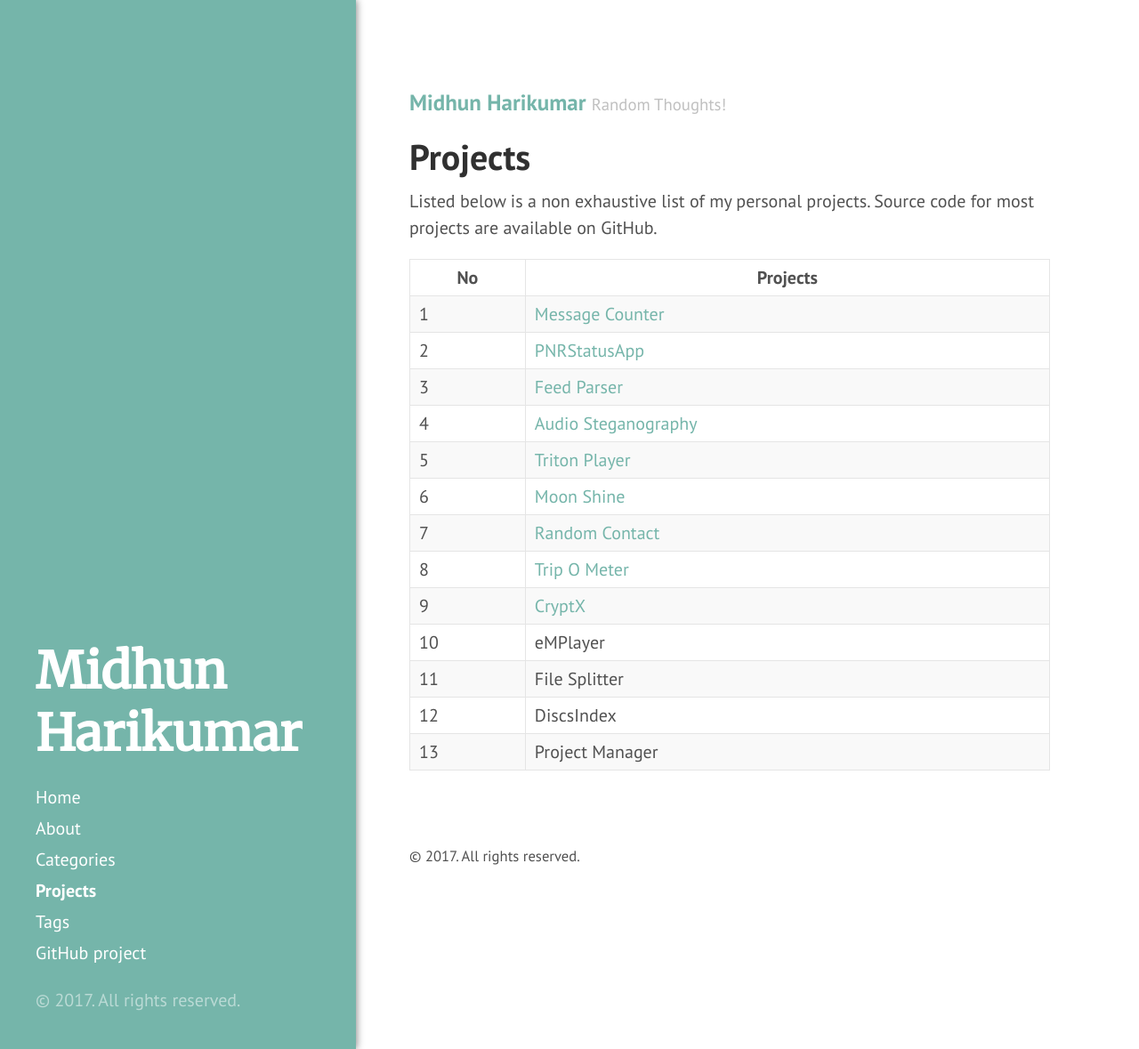
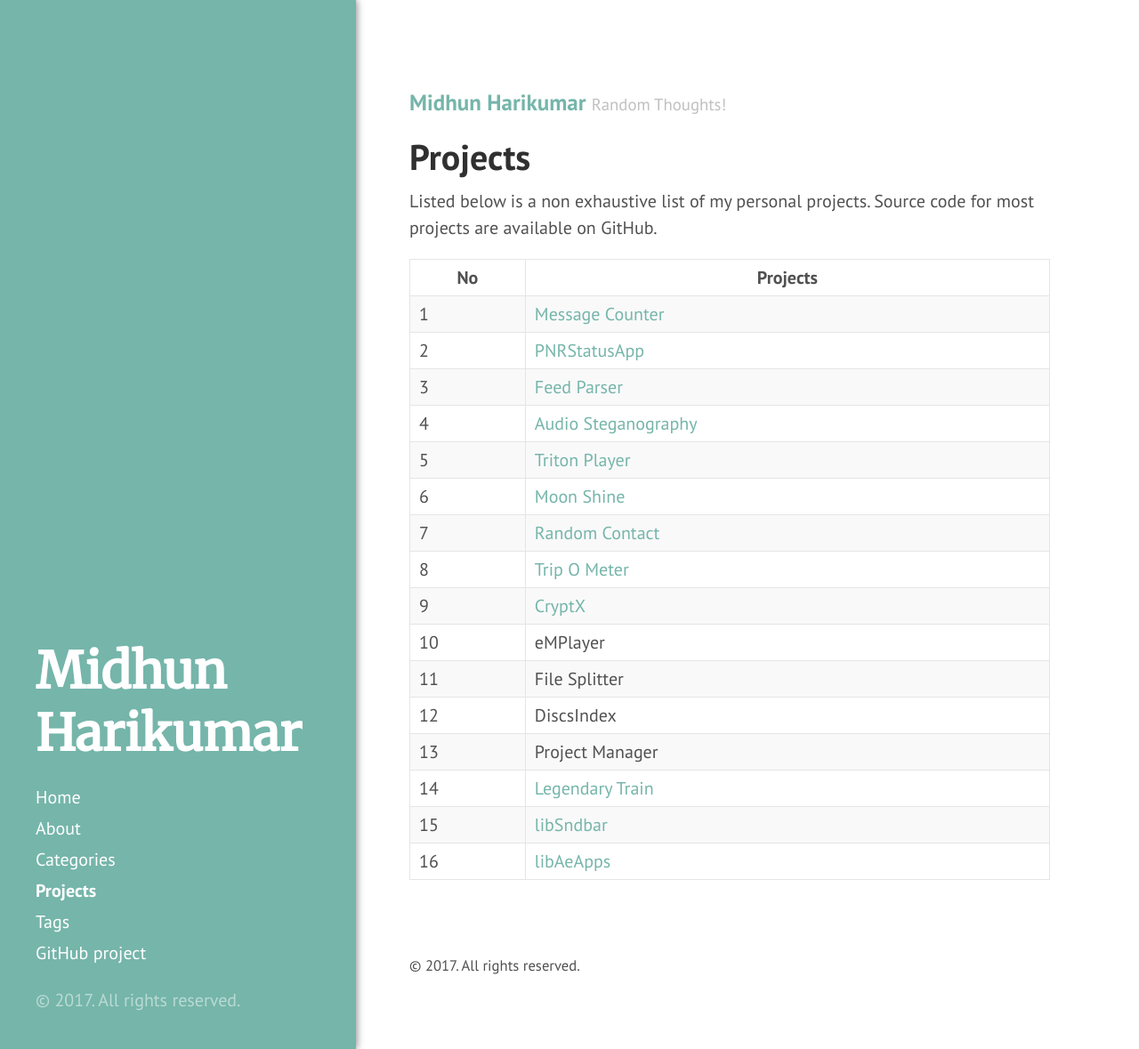
Before and after one commit to midhunhk/midhunhk.github.io, a Jekyll site: the page built from projects.md, in a window 1280 px wide and 1179 px high. Shown: the whole window at 89% size. Built offline with Jekyll 4.4.1, drawn with Linux system fonts in a browser that asks for light colours.

Commit message:
added more projects

```diff
--- a/projects.md
+++ b/projects.md
@@ -19,3 +19,6 @@
 | 11 | File Splitter  |
 | 12 | DiscsIndex  |
 | 13 | Project Manager  |
+| 14 | [Legendary Train](https://github.com/midhunhk/legendary-train) |
+| 15 | [libSndbar](https://github.com/midhunhk/lib-sndbar)|
+| 16 | [libAeApps](https://github.com/midhunhk/ae-apps-library) |
```
